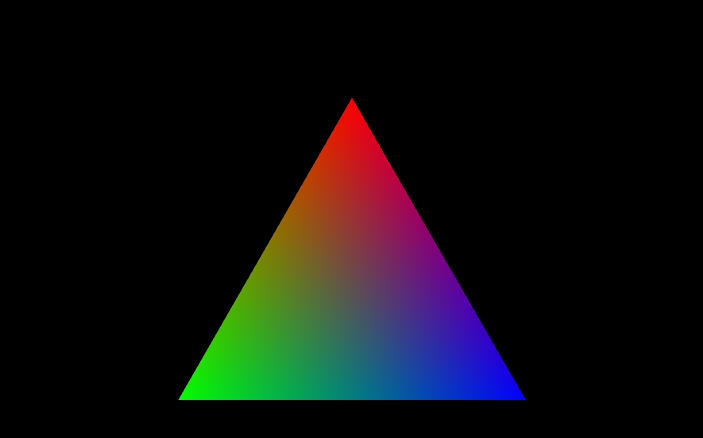
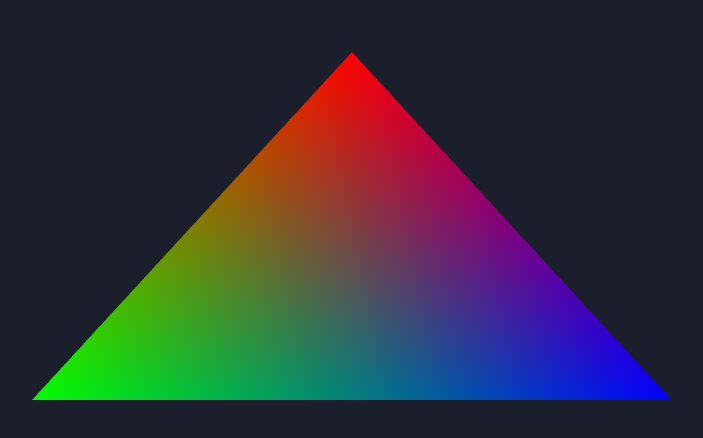
Before and after one commit to vBlanyer/tarea_01_ci5321, a website built with Vite: page three/index.html in a window 1280 px wide. Shown: the whole page, without its empty margins (288-991 px from the left). Built offline with nearby package versions, Linux system fonts and the light colour scheme.

Commit message:
feat: backgroun color

```diff
--- a/three/src/main.ts
+++ b/three/src/main.ts
@@ -38,7 +38,9 @@ class App {
     if (!this.renderer.capabilities.isWebGL2) {
       console.warn('WebGL 2.0 is not available on this browser.');
     }
+    this.renderer.setClearColor(new THREE.Color('#1b1e2b'), 1);
     this.renderer.setSize(window.innerWidth, window.innerHeight);
+    this.renderer.setPixelRatio(Math.min(window.devicePixelRatio, 2));
     document.body.appendChild(this.renderer.domElement);
 
     const resolution = new THREE.Vector2(window.innerWidth, window.innerHeight);
@@ -47,20 +49,16 @@ class App {
 
     // Definicion de vertices del trinagulo, con posicion, normales, uv y color
     const vertices = [
-      { pos: [ 0,  0.87, 0.0], norm: [0, 0, 1], uv: [0.5, 1], color: [1, 0, 0] }, // Arriba
-      { pos: [-0.5, 0.0,  0.0], norm: [0, 0, 1], uv: [0, 0],   color: [0, 1, 0] }, // Izquierda
-      { pos: [ 0.5, 0.0,  0.0], norm: [0, 0, 1], uv: [1, 0],   color: [0, 0, 1] }  // Derecha
+      { pos: [ 0,  0.87, 0.0], color: [1, 0, 0] }, // Arriba
+      { pos: [-0.5, 0.0,  0.0], color: [0, 1, 0] }, // Izquierda
+      { pos: [ 0.5, 0.0,  0.0], color: [0, 0, 1] }  // Derecha
     ];
 
     // Separar los atributos en arrays individuales
     const positions = [];
-    const normals = [];
-    const uvs = [];
     const colors = [];
     for (const vertex of vertices) { // Iterar sobre cada vertice
       positions.push(...vertex.pos);
-      normals.push(...vertex.norm);
-      uvs.push(...vertex.uv);
       colors.push(...vertex.color);
     }
 
@@ -68,19 +66,9 @@ class App {
 
     // Asignar los atributos a la geometria
     const positionNumComponents = 3;
-    const normalNumComponents = 3;
-    const uvNumComponents = 2;
     this.geometry.setAttribute(
       'position',
       new THREE.BufferAttribute(new Float32Array(positions), positionNumComponents)
-    );
-    this.geometry.setAttribute(
-      'normal',
-      new THREE.BufferAttribute(new Float32Array(normals), normalNumComponents)
-    );
-    this.geometry.setAttribute(
-      'uv',
-      new THREE.BufferAttribute(new Float32Array(uvs), uvNumComponents)
     );
     this.geometry.setAttribute(
       'color',
@@ -91,24 +79,12 @@ class App {
       vertexShader,
       fragmentShader,
       uniforms: {
-        projectionMatrix: { value: this.camera.projectionMatrix },
-        viewMatrix: { value: this.camera.matrixWorldInverse },
-        modelMatrix: { value: new THREE.Matrix4() },
         // custom uniforms
         u_time: { value: 0.0 },
         u_resolution: { value: resolution },
       },
       glslVersion: THREE.GLSL3,
     });
-    // Default way you'll find in TONS of tutorials
-    // this.material = new THREE.ShaderMaterial({
-    //   vertexShader,
-    //   fragmentShader,
-    //   uniforms: {
-    //     time: { value: 0.0 },
-    //     resolution: { value: resolution },
-    //   },
-    // });
 
     // Create mesh
     this.mesh = new THREE.Mesh(this.geometry, this.material);
@@ -138,11 +114,14 @@ class App {
   }
 
   private onWindowResize(): void {
-    this.camera.aspect = this.camConfig.aspect;
+    const width = window.innerWidth;
+    const height = window.innerHeight;
+    this.camera.aspect = width / height;
     this.camera.updateProjectionMatrix();
-    this.renderer.setSize(window.innerWidth, window.innerHeight);
-    this.material.uniforms.u_resolution.value.set(window.innerWidth, window.innerHeight);
+    this.renderer.setSize(width, height);
+    this.renderer.setPixelRatio(Math.min(window.devicePixelRatio, 2));
+    this.material.uniforms.u_resolution.value.set(width, height);
   }
 }
 
-const myApp = new App();
+new App();
--- a/three/src/shaders/vertex.glsl
+++ b/three/src/shaders/vertex.glsl
@@ -5,13 +5,9 @@ in vec3 position;
 in vec3 color;
 out vec3 vColor;
 
-uniform mat4 projectionMatrix;
-uniform mat4 modelMatrix;
-uniform mat4 viewMatrix;
-
 void main() {
   vColor = color;
-  gl_Position = projectionMatrix * viewMatrix * modelMatrix * vec4(position, 1.0);
+  gl_Position = vec4(position, 1.0);
 }
 // -------------
 // default vertex shader you'll find in TONS of tutorials
--- a/twgl/src/main.ts
+++ b/twgl/src/main.ts
@@ -24,7 +24,7 @@ class App {
       color: { numComponents: 3, data: [1.0, 0.0, 0.0, 0.0, 1.0, 0.0, 0.0, 0.0, 1.0] },
     });
 
-    this.gl.clearColor(0, 0, 0, 1);
+    this.gl.clearColor(0.10588, 0.11765, 0.16863, 1);
     requestAnimationFrame(this.render);
   }
 
--- a/twgl/src/style.css
+++ b/twgl/src/style.css
@@ -12,7 +12,7 @@ body {
   width: 100%;
   height: 100%;
   overflow: hidden;
-  background-color: #ff0000;
+  background-color: #1b1e2b;
 }
 
 canvas {
--- a/webgl2/src/main.ts
+++ b/webgl2/src/main.ts
@@ -61,7 +61,7 @@ class App {
     this.gl.useProgram(this.program);
 
     this.gl.bindVertexArray(vao);
-    this.gl.clearColor(0, 0, 0, 1);
+    this.gl.clearColor(0.10588, 0.11765, 0.16863, 1);
     this.gl.clear(this.gl.COLOR_BUFFER_BIT);
     this.gl.drawArrays(this.gl.TRIANGLES, 0, 3);
   }
--- a/webgl2/src/style.css
+++ b/webgl2/src/style.css
@@ -12,7 +12,7 @@ body {
   width: 100%;
   height: 100%;
   overflow: hidden;
-  background-color: #ff0000;
+  background-color: #1b1e2b;
 }
 
 canvas {
```
